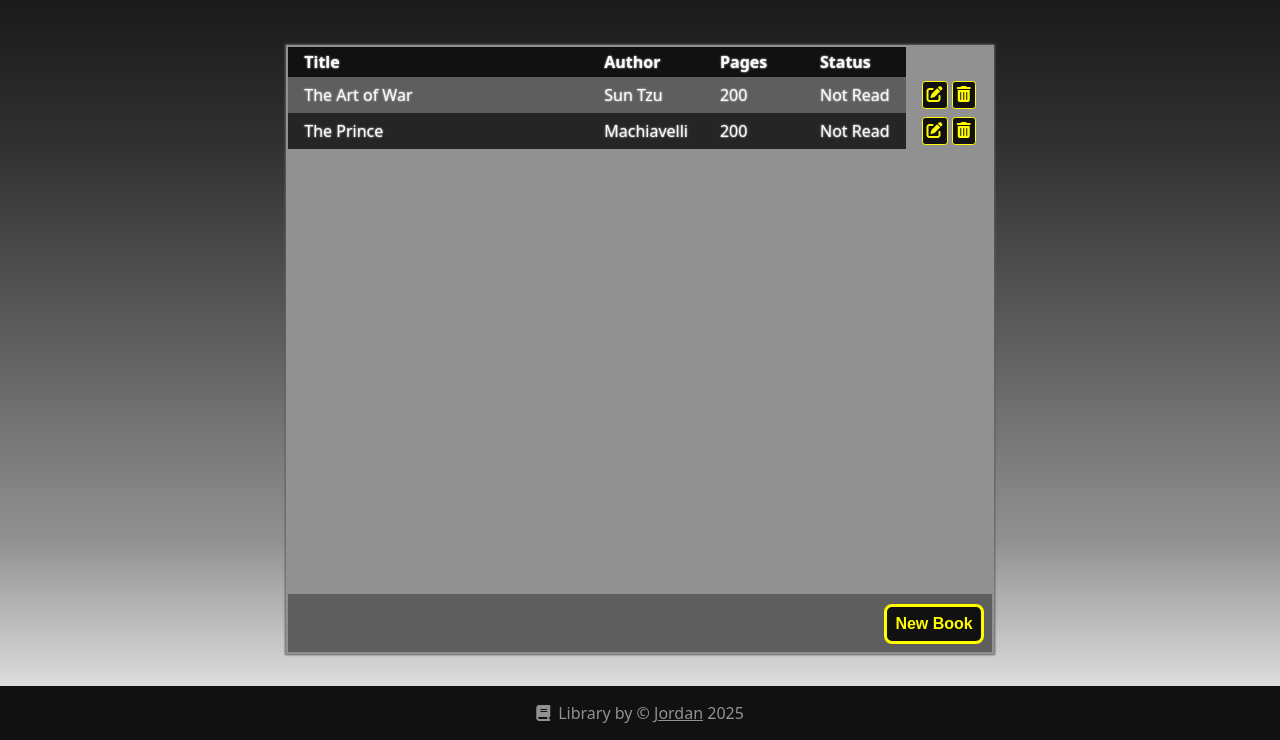
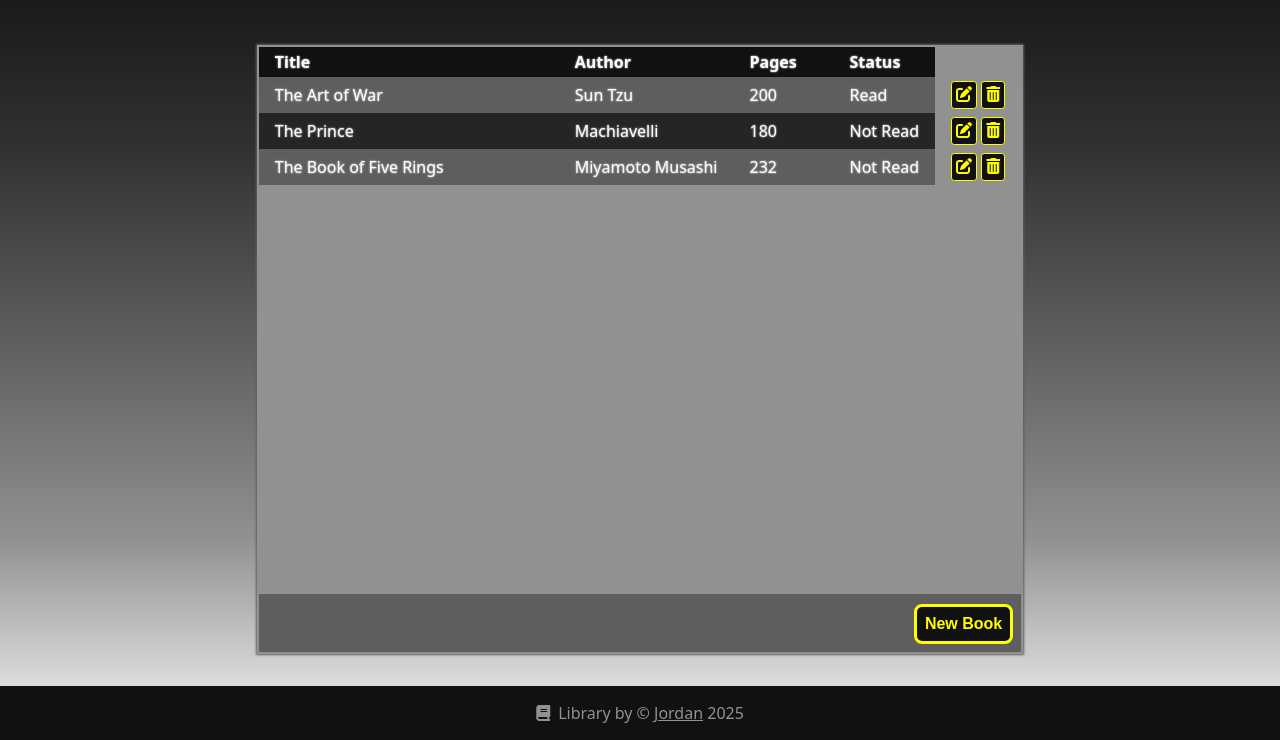
Before and after one commit to Jordan-AM/Library, a plain HTML site: page index.html in a window 1280 px wide. Shown: the part 60-800 px from the top of the page. Drawn offline with Linux system fonts and the light colour scheme.

```diff
--- a/script.js
+++ b/script.js
@@ -4,13 +4,20 @@ const myLibrary = [
     Title: "The Art of War",
     Author: "Sun Tzu",
     Pages: 200,
-    Status: "Not Read",
+    Status: "Read",
     ID: crypto.randomUUID(),
   },
   {
     Title: "The Prince",
     Author: "Machiavelli",
-    Pages: 200,
+    Pages: 180,
+    Status: "Not Read",
+    ID: crypto.randomUUID(),
+  },
+  {
+    Title: "The Book of Five Rings",
+    Author: "Miyamoto Musashi",
+    Pages: 232,
     Status: "Not Read",
     ID: crypto.randomUUID(),
   },
--- a/style.css
+++ b/style.css
@@ -81,7 +81,7 @@ body {
 }
 
 /* Transition */
-.transition{
+.transition {
   transition: var(--transition);
 }
 
@@ -95,10 +95,10 @@ h2.transition:hover {
   text-shadow: 0 0 2px var(--black);
 }
 
-.fa-book{
+.fa-book {
   transition: all 0.5s ease;
 }
-.fa-book:hover{
+.fa-book:hover {
   transform: rotateZ(360deg) scale(1.5);
 }
 
@@ -162,8 +162,6 @@ h2.transition:hover {
 }
 
 .table-text {
-
-  cursor: pointer;
   color: var(--white);
 }
 
@@ -173,13 +171,13 @@ h2.transition:hover {
   text-shadow: 0 0 2px var(--primary);
 }
 
-.action{
+.action {
   background-color: var(--gray);
 }
 
 .remove-btn.button.transition,
-.edit-btn.button.transition{
-  border: 1px solid ;
+.edit-btn.button.transition {
+  border: 1px solid;
   border-radius: 0.2rem;
   padding: 0.25rem;
   /* background-color: transparent; */
@@ -187,7 +185,7 @@ h2.transition:hover {
 }
 
 .remove-btn.button.transition:hover,
-.edit-btn.button.transition:hover{
+.edit-btn.button.transition:hover {
   background-color: var(--primary);
   color: var(--black);
 }
@@ -282,7 +280,7 @@ h2.transition:hover {
 }
 
 #form label input:focus,
-#editForm label input:focus{
+#editForm label input:focus {
   border: solid;
 }
 
```
Also changed, not shown: index.html (line endings or trailing spaces).
